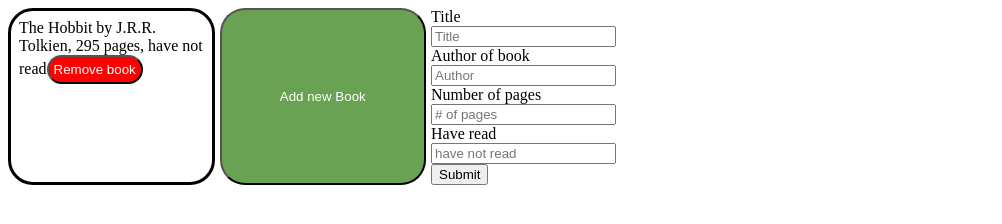
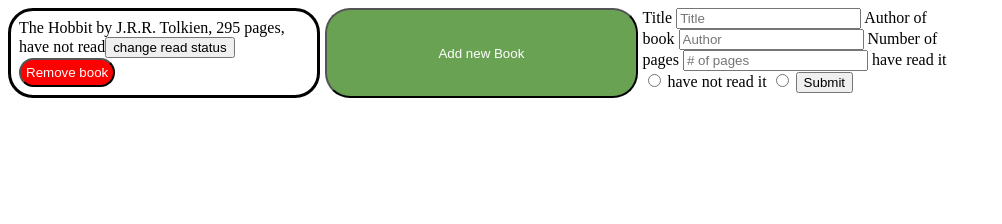
Before and after one commit to Wulver2/library, a plain HTML site: page index.html in a window 1280 px wide. Both pictures are taken after a click on the button "Add new Book". Shown: the whole page, without its empty margins (0-1002 px from the left). Drawn offline with Linux system fonts and the light colour scheme.

Commit message:
changed the form read input to have a radio type instead of text; making it easier to deal with updating the read status of a book, added a read status button(not yet functional)

```diff
--- a/index.html
+++ b/index.html
@@ -15,8 +15,10 @@
                 <input type="text" name="author" id="author" placeholder="Author">
                 <label for="pages">Number of pages</label>
                 <input type="text" name="pages" id="pages" placeholder="# of pages">
-                <label for="read">Have read</label>
-                <input type="text" name="read" id="read" placeholder="have not read">
+                <label for="haveRead">have read it</label>
+                <input type="radio" name="read" id="haveRead">
+                <label for="notRead"> have not read it</label>
+                <input type="radio" name="read" id="notRead">
                 <button type="submit" id="submit">Submit</button>
             </form>
         </div>
--- a/library.js
+++ b/library.js
@@ -37,7 +37,7 @@ function makeCard(book) {
 
     let container = document.querySelector(".container");
     let card = document.createElement("div");
-    let button = document.querySelector("#add_book");
+    let button = document.getElementById("add_book");
     card.classList.add("card");
     card.dataset.ID = book.ID;
     card.textContent = book.info();
@@ -54,6 +54,12 @@ function makeCard(book) {
     });
     //add a way to update isRead status(after button is clicked, it should change
     //to an undo button)
+    let updateReadStatus = document.createElement("button");
+    updateReadStatus.id = "readStatus";
+    updateReadStatus.textContent = "change read status"
+
+    card.insertBefore(updateReadStatus, remove);
+
 
 }
 
@@ -88,7 +94,15 @@ function generateLibrary() {
         const t = title.value;
         const a = author.value;
         const p = pages.value;
-        const r = read.value;
+        let r;
+
+        if (document.getElementById("haveRead").checked) {
+            r = "have read it";
+        }
+        else {
+            r = "have not read it";
+        }
+
         addBookToLibrary(t, a, p, r);
         document.getElementById("popup").style.display = "none";
         makeCard(myLibrary.at(-1));
--- a/style.css
+++ b/style.css
@@ -1,6 +1,6 @@
 .container {
     display: grid;
-    grid-template-columns: repeat(auto-fill, minmax(200px, 1fr));
+    grid-template-columns: repeat(auto-fill, minmax(250px, 1fr));
     gap: 5px;
 }
 
```
Also changed, not shown: 1 other file.
